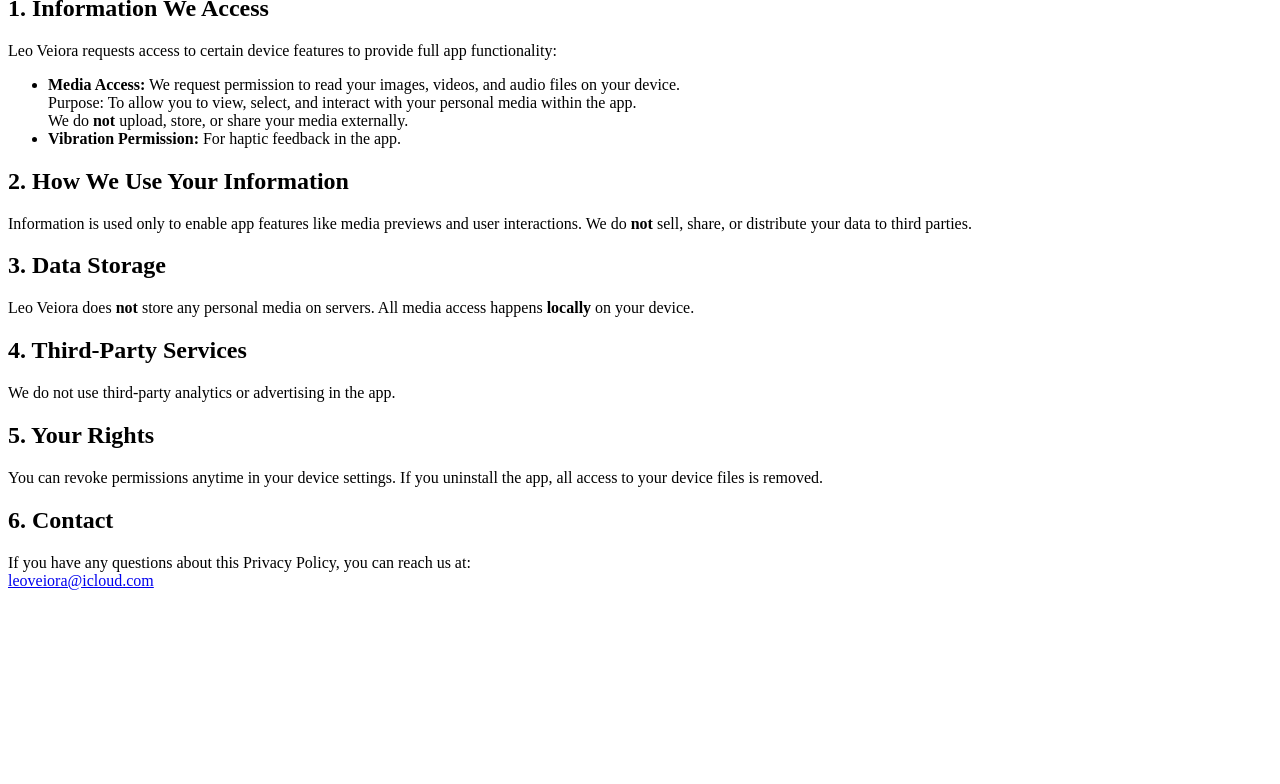
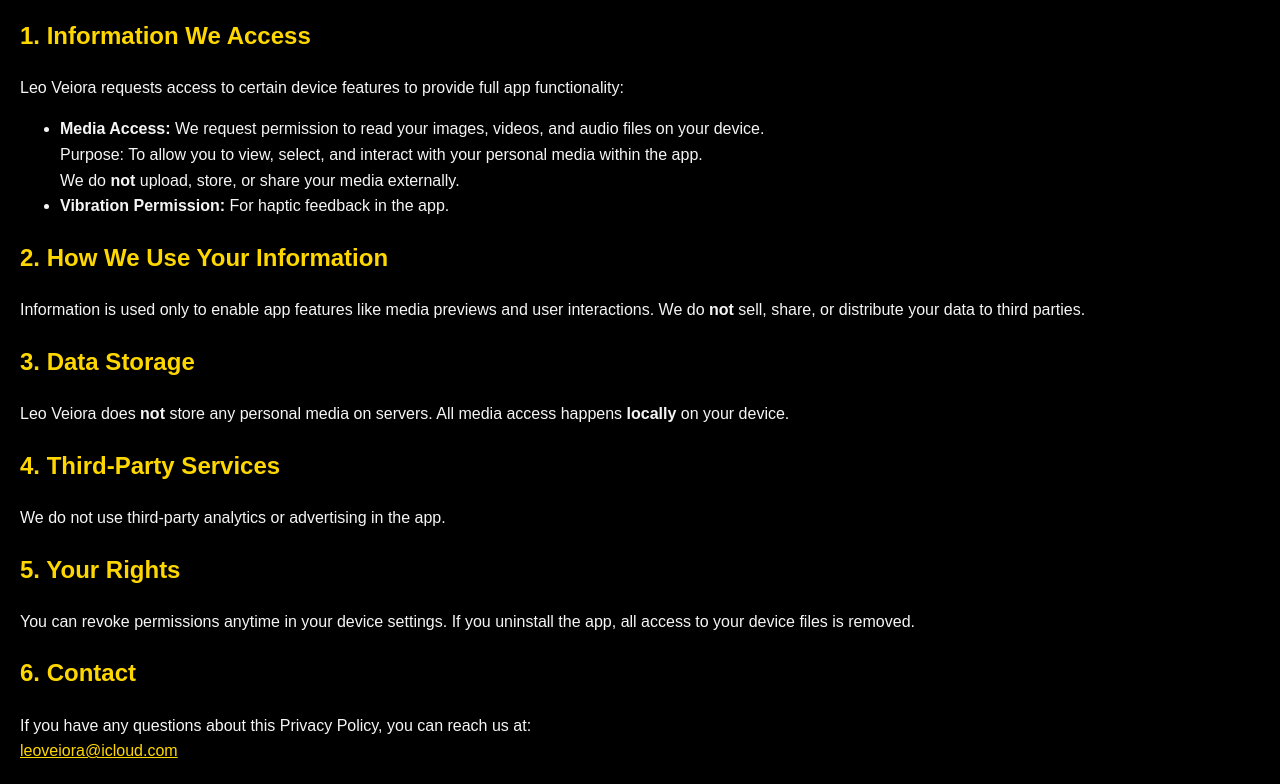
Before and after one commit to LeoVeiora/leo-veiora-privacy, a plain HTML site: page index.html in a window 1280 px wide. Shown: the part 123-907 px from the top of the page. Before the commit the page ends 800 px from the top, so only its background shows below. Drawn offline with Linux system fonts and the light colour scheme.

Commit message:
Update index.html

```diff
--- a/index.html
+++ b/index.html
@@ -4,11 +4,30 @@
     <meta charset="UTF-8">
     <meta name="viewport" content="width=device-width, initial-scale=1.0">
     <title>Leo Veiora Privacy Policy</title>
+    <style>
+        body {
+            font-family: Arial, sans-serif;
+            background-color: #000; /* dark luxury vibe */
+            color: #f5f5f5;
+            margin: 20px;
+            line-height: 1.6;
+        }
+        h1, h2 {
+            color: #FFD700; /* gold accent */
+        }
+        a {
+            color: #FFD700;
+        }
+        section {
+            margin-bottom: 20px;
+        }
+    </style>
 </head>
 <body>
     <h1>Leo Veiora Privacy Policy</h1>
     <p><strong>Effective Date:</strong> 25 August 2025</p>
 
+    <section>
         <h2>1. Information We Access</h2>
         <p>Leo Veiora requests access to certain device features to provide full app functionality:</p>
         <ul>
@@ -17,21 +36,32 @@
                 <br>We do <strong>not</strong> upload, store, or share your media externally.</li>
             <li><strong>Vibration Permission:</strong> For haptic feedback in the app.</li>
         </ul>
+    </section>
 
+    <section>
         <h2>2. How We Use Your Information</h2>
         <p>Information is used only to enable app features like media previews and user interactions. We do <strong>not</strong> sell, share, or distribute your data to third parties.</p>
+    </section>
 
+    <section>
         <h2>3. Data Storage</h2>
         <p>Leo Veiora does <strong>not</strong> store any personal media on servers. All media access happens <strong>locally</strong> on your device.</p>
+    </section>
 
+    <section>
         <h2>4. Third-Party Services</h2>
         <p>We do not use third-party analytics or advertising in the app.</p>
+    </section>
 
+    <section>
         <h2>5. Your Rights</h2>
         <p>You can revoke permissions anytime in your device settings. If you uninstall the app, all access to your device files is removed.</p>
+    </section>
 
+    <section>
         <h2>6. Contact</h2>
         <p>If you have any questions about this Privacy Policy, you can reach us at: <br>
         <a href="mailto:leoveiora@icloud.com">leoveiora@icloud.com</a></p>
+    </section>
 </body>
 </html>
```
Lines whose indentation alone changed are shown as unchanged.
